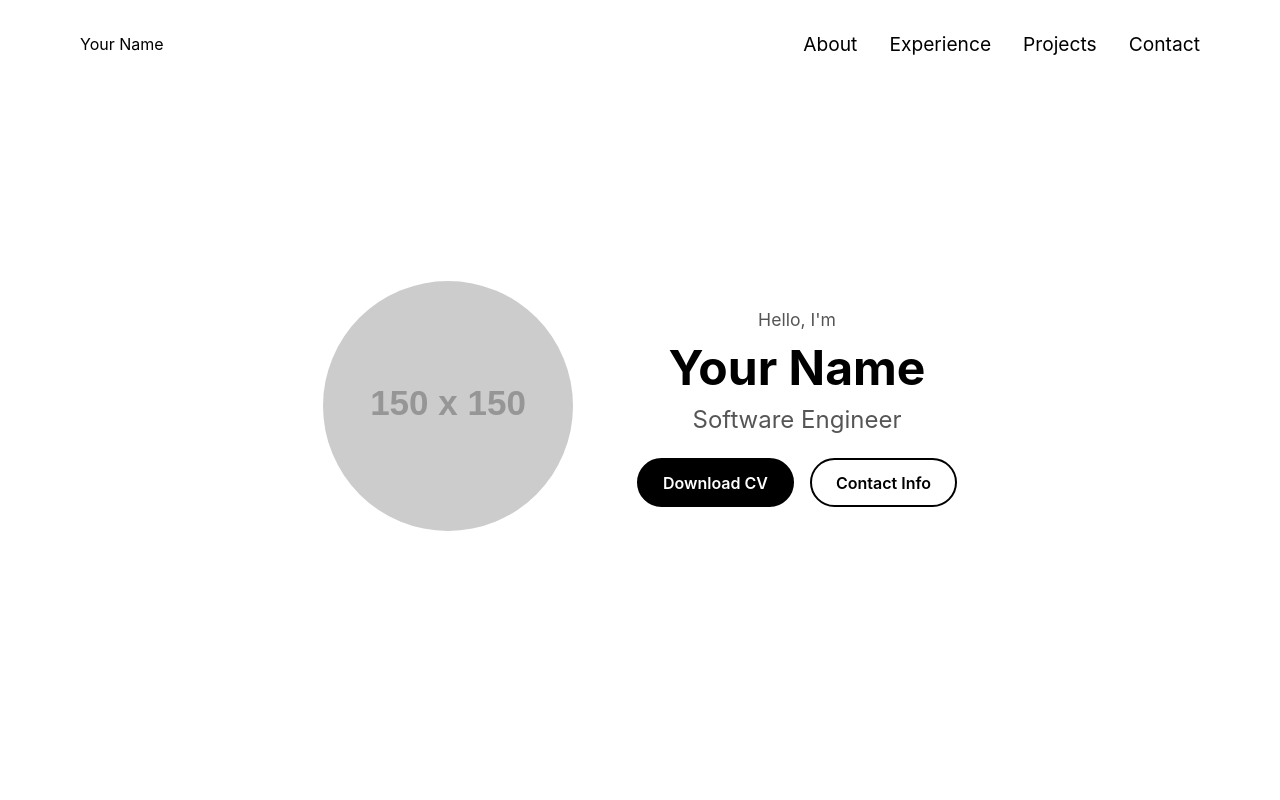
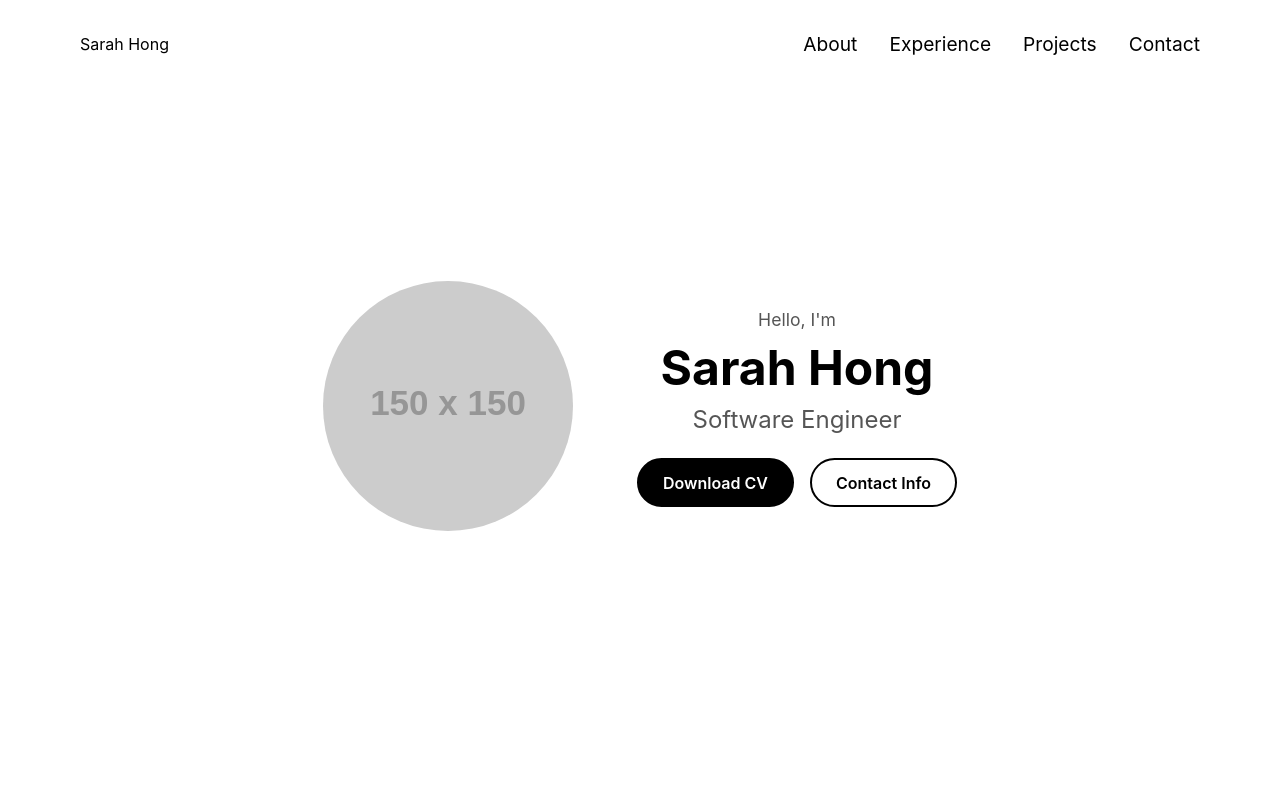
Before and after one commit to srxsyd/personal-website, a website built with Vite: page index.html in a window 1280 px wide. Shown: the top 800 px of the page. Built offline with nearby package versions, Linux system fonts and the light colour scheme; placeholder pictures from the web are drawn by us.

Commit message:
setup vite development server

```diff
--- a/index.html
+++ b/index.html
@@ -9,7 +9,7 @@
 <body>
 
     <nav class="navbar">
-        <div class="logo">Your Name</div>
+        <div class="logo">Sarah Hong</div>
         <ul class="nav-links">
             <li><a href="#about">About</a></li>
             <li><a href="#experience">Experience</a></li>
@@ -24,7 +24,7 @@
         </div>
         <div class="hero-text">
             <p class="greeting">Hello, I'm</p>
-            <h1>Your Name</h1>
+            <h1>Sarah Hong</h1>
             <p class="title">Software Engineer</p>
             <div class="btn-container">
                 <a href="#" class="btn btn-dark">Download CV</a>
```
Also changed, not shown: package.json (added, +24 -0 lines), 2 other files.
